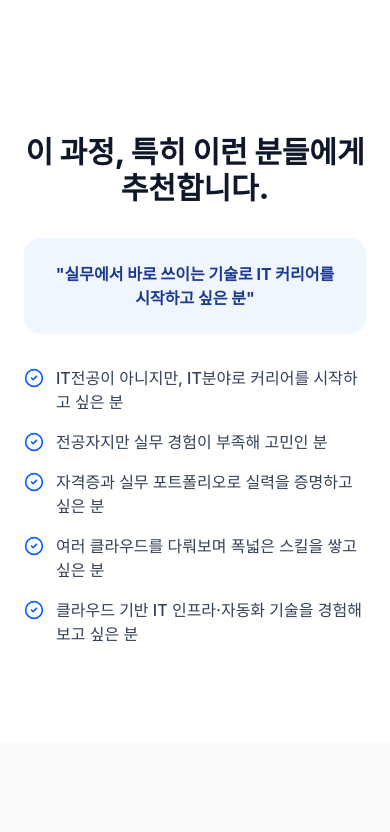
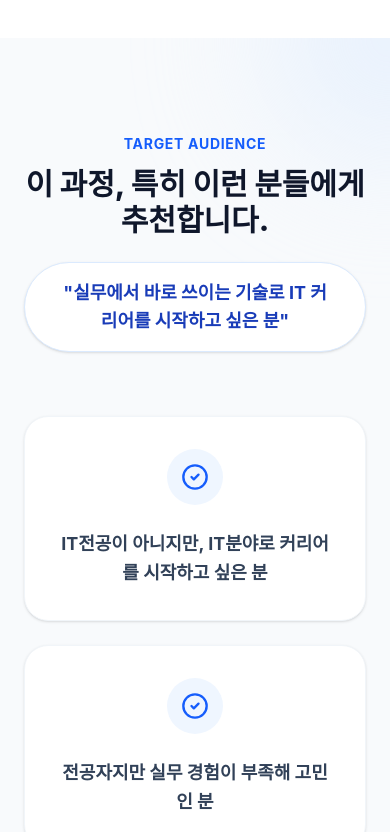
Before and after one commit to dvdkkk/multicloud-bespin-bit-ms, a React (Vite) app: page / in a window 390 px wide. Shown: the part 6780-7612 px from the top of the page. Built offline with nearby package versions, Linux system fonts and the light colour scheme; a web font is replaced by a local one.

Commit message:
fix(landing): Adjust contact form offset and improve target audience section
Update scroll offset for mobile contact form to improve visibility.
Enhance the target audience section with a more engaging design, including a background gradient and a refined layout for the introductory message.

```diff
--- a/src/App.tsx
+++ b/src/App.tsx
@@ -38,7 +38,7 @@ export default function App() {
     const el = document.getElementById(id);
     if (el) {
       const isMobile = window.innerWidth < 768;
-      const offset = (isMobile && id === 'contact-form') ? -40 : 80;
+      const offset = (isMobile && id === 'contact-form') ? -160 : 80;
       const y = el.getBoundingClientRect().top + window.scrollY - offset;
       window.scrollTo({ top: y, behavior: 'smooth' });
     }
@@ -316,13 +316,18 @@ export default function App() {
       </section>
 
       {/* Target Audience */}
-      <section className="py-24 px-6 bg-white">
-        <FadeIn className="max-w-4xl mx-auto">
-          <h2 className="text-3xl md:text-4xl font-extrabold mb-8 text-center">이 과정, 특히 이런 분들에게<br/>추천합니다.</h2>
-          <div className="bg-blue-50 text-blue-900 font-bold p-6 rounded-2xl mb-8 text-center">
-            "실무에서 바로 쓰이는 기술로 IT 커리어를 시작하고 싶은 분"
+      <section className="py-24 px-6 bg-slate-50 relative overflow-hidden">
+        <div className="absolute top-0 right-0 w-64 h-64 bg-blue-100 rounded-full blur-3xl opacity-50 -translate-y-1/2 translate-x-1/2"></div>
+        <FadeIn className="max-w-5xl mx-auto relative z-10">
+          <div className="text-center mb-16">
+            <span className="text-blue-600 font-bold tracking-wider uppercase text-sm mb-3 block">Target Audience</span>
+            <h2 className="text-3xl md:text-4xl font-extrabold mb-6 text-slate-900">이 과정, 특히 이런 분들에게<br/>추천합니다.</h2>
+            <div className="inline-block bg-white border border-blue-100 shadow-sm text-blue-800 font-bold px-8 py-4 rounded-full text-lg">
+              "실무에서 바로 쓰이는 기술로 IT 커리어를 시작하고 싶은 분"
+            </div>
           </div>
-          <ul className="space-y-4 max-w-2xl mx-auto">
+
+          <div className="flex flex-wrap justify-center gap-6">
             {[
               "IT전공이 아니지만, IT분야로 커리어를 시작하고 싶은 분",
               "전공자지만 실무 경험이 부족해 고민인 분",
@@ -330,12 +335,14 @@ export default function App() {
               "여러 클라우드를 다뤄보며 폭넓은 스킬을 쌓고 싶은 분",
               "클라우드 기반 IT 인프라·자동화 기술을 경험해보고 싶은 분"
             ].map((item, i) => (
-              <li key={i} className="flex items-start gap-3">
-                <CheckCircle2 className="text-blue-600 shrink-0 mt-0.5" size={20} />
-                <span className="text-slate-700 font-medium">{item}</span>
-              </li>
+              <div key={i} className="bg-white p-8 rounded-3xl shadow-sm border border-slate-100 hover:border-blue-300 hover:shadow-md transition-all group flex flex-col items-center text-center w-full md:w-[calc(50%-12px)] lg:w-[calc(33.333%-16px)]">
+                <div className="w-14 h-14 bg-blue-50 text-blue-600 rounded-full flex items-center justify-center mb-6 group-hover:scale-110 transition-transform">
+                  <CheckCircle2 size={28} />
+                </div>
+                <p className="text-slate-700 font-bold text-lg leading-relaxed">{item}</p>
+              </div>
             ))}
-          </ul>
+          </div>
         </FadeIn>
       </section>
 
@@ -689,58 +696,58 @@ export default function App() {
             </div>
 
             {/* Right Form */}
-            <div className="bg-white p-8 md:p-10 rounded-3xl shadow-2xl">
-              <div className="mb-8">
+            <div className="bg-white p-6 md:p-8 rounded-3xl shadow-2xl">
+              <div className="mb-6">
                 <h3 className="text-2xl font-bold text-slate-900 mb-2">상담 신청하기</h3>
                 <p className="text-slate-500">빠른 시일 내에 담당자가 연락드리겠습니다.</p>
               </div>
 
-              <form action="https://formspree.io/f/xreajlpg" method="POST" className="space-y-4 md:space-y-6">
-                <div className="grid grid-cols-1 md:grid-cols-2 gap-4 md:gap-6">
+              <form action="https://formspree.io/f/xreajlpg" method="POST" className="space-y-3 md:space-y-4">
+                <div className="grid grid-cols-1 md:grid-cols-2 gap-3 md:gap-4">
                   <div>
-                    <label htmlFor="name" className="block text-sm font-bold text-slate-700 mb-1.5 md:mb-2">이름</label>
+                    <label htmlFor="name" className="block text-sm font-bold text-slate-700 mb-1 md:mb-1.5">이름</label>
                     <input
                       type="text"
                       id="name"
                       name="name"
                       required
-                      className="w-full px-4 py-2.5 md:py-3 rounded-xl border border-slate-200 focus:border-blue-500 focus:ring-2 focus:ring-blue-200 outline-none transition-all bg-slate-50 focus:bg-white"
+                      className="w-full px-4 py-2 md:py-2.5 rounded-xl border border-slate-200 focus:border-blue-500 focus:ring-2 focus:ring-blue-200 outline-none transition-all bg-slate-50 focus:bg-white"
                       placeholder="홍길동"
                     />
                   </div>
                   <div>
-                    <label htmlFor="phone" className="block text-sm font-bold text-slate-700 mb-1.5 md:mb-2">연락처</label>
+                    <label htmlFor="phone" className="block text-sm font-bold text-slate-700 mb-1 md:mb-1.5">연락처</label>
                     <input
                       type="tel"
                       id="phone"
                       name="phone"
                       required
-                      className="w-full px-4 py-2.5 md:py-3 rounded-xl border border-slate-200 focus:border-blue-500 focus:ring-2 focus:ring-blue-200 outline-none transition-all bg-slate-50 focus:bg-white"
+                      className="w-full px-4 py-2 md:py-2.5 rounded-xl border border-slate-200 focus:border-blue-500 focus:ring-2 focus:ring-blue-200 outline-none transition-all bg-slate-50 focus:bg-white"
                       placeholder="010-0000-0000"
                     />
                   </div>
                 </div>
 
-                <div className="grid grid-cols-1 md:grid-cols-2 gap-4 md:gap-6">
+                <div className="grid grid-cols-1 md:grid-cols-2 gap-3 md:gap-4">
                   <div>
-                    <label htmlFor="age" className="block text-sm font-bold text-slate-700 mb-1.5 md:mb-2">나이</label>
+                    <label htmlFor="age" className="block text-sm font-bold text-slate-700 mb-1 md:mb-1.5">나이</label>
                     <input
                       type="number"
                       id="age"
                       name="age"
                       required
-                      className="w-full px-4 py-2.5 md:py-3 rounded-xl border border-slate-200 focus:border-blue-500 focus:ring-2 focus:ring-blue-200 outline-none transition-all bg-slate-50 focus:bg-white"
+                      className="w-full px-4 py-2 md:py-2.5 rounded-xl border border-slate-200 focus:border-blue-500 focus:ring-2 focus:ring-blue-200 outline-none transition-all bg-slate-50 focus:bg-white"
                       placeholder="25"
                     />
                   </div>
                   <div>
-                    <label htmlFor="purpose" className="block text-sm font-bold text-slate-700 mb-1.5 md:mb-2">교육목적</label>
+                    <label htmlFor="purpose" className="block text-sm font-bold text-slate-700 mb-1 md:mb-1.5">교육목적</label>
                     <select
                       id="purpose"
                       name="purpose"
                       required
                       defaultValue=""
-                      className="w-full px-4 py-2.5 md:py-3 rounded-xl border border-slate-200 focus:border-blue-500 focus:ring-2 focus:ring-blue-200 outline-none transition-all bg-slate-50 focus:bg-white appearance-none"
+                      className="w-full px-4 py-2 md:py-2.5 rounded-xl border border-slate-200 focus:border-blue-500 focus:ring-2 focus:ring-blue-200 outline-none transition-all bg-slate-50 focus:bg-white appearance-none"
                     >
                       <option value="" disabled>선택해주세요</option>
                       <option value="취업준비">취업준비</option>
@@ -752,13 +759,13 @@ export default function App() {
                 </div>
 
                 <div>
-                  <label htmlFor="message" className="block text-sm font-bold text-slate-700 mb-1.5 md:mb-2">문의내용</label>
+                  <label htmlFor="message" className="block text-sm font-bold text-slate-700 mb-1 md:mb-1.5">문의내용</label>
                   <textarea
                     id="message"
                     name="message"
-                    rows={3}
+                    rows={2}
                     required
-                    className="w-full px-4 py-2.5 md:py-3 rounded-xl border border-slate-200 focus:border-blue-500 focus:ring-2 focus:ring-blue-200 outline-none transition-all bg-slate-50 focus:bg-white resize-none"
+                    className="w-full px-4 py-2 md:py-2.5 rounded-xl border border-slate-200 focus:border-blue-500 focus:ring-2 focus:ring-blue-200 outline-none transition-all bg-slate-50 focus:bg-white resize-none"
                     placeholder="궁금하신 내용을 상세히 적어주세요."
                   ></textarea>
                 </div>
```
